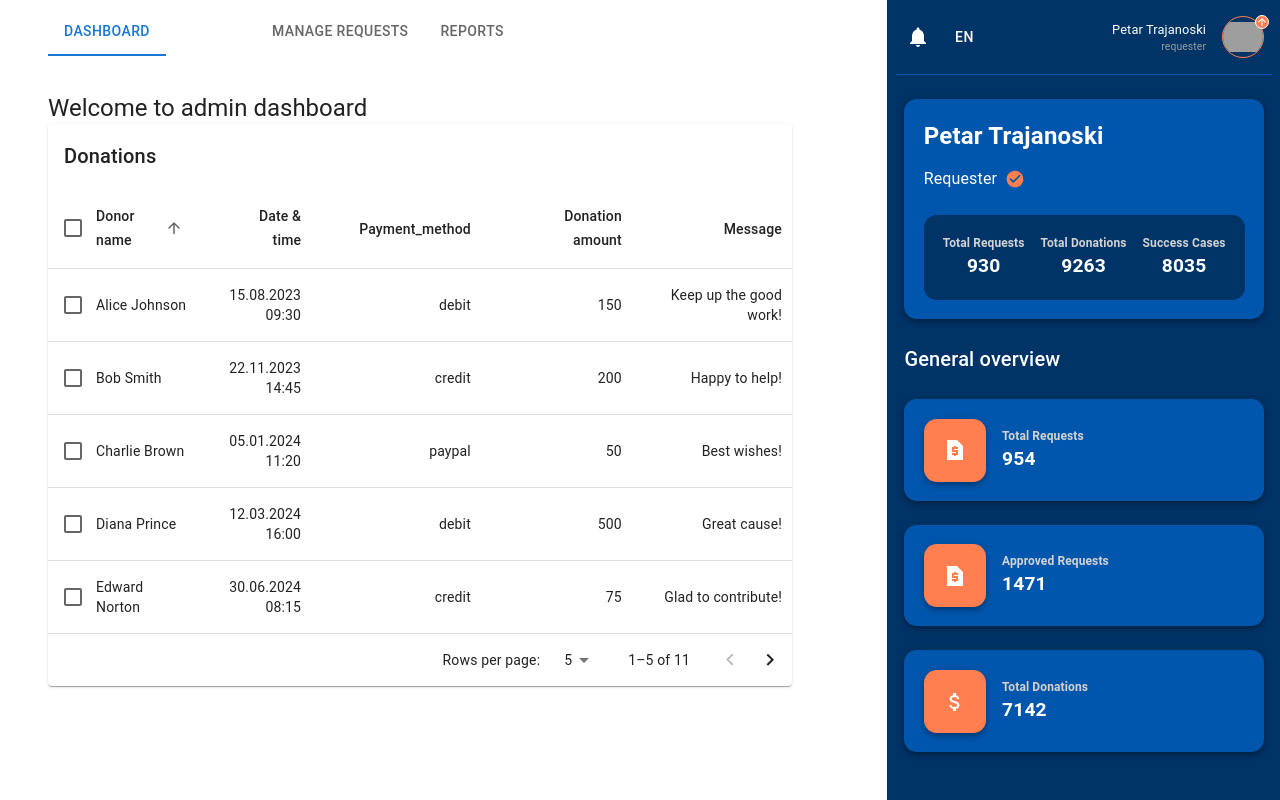
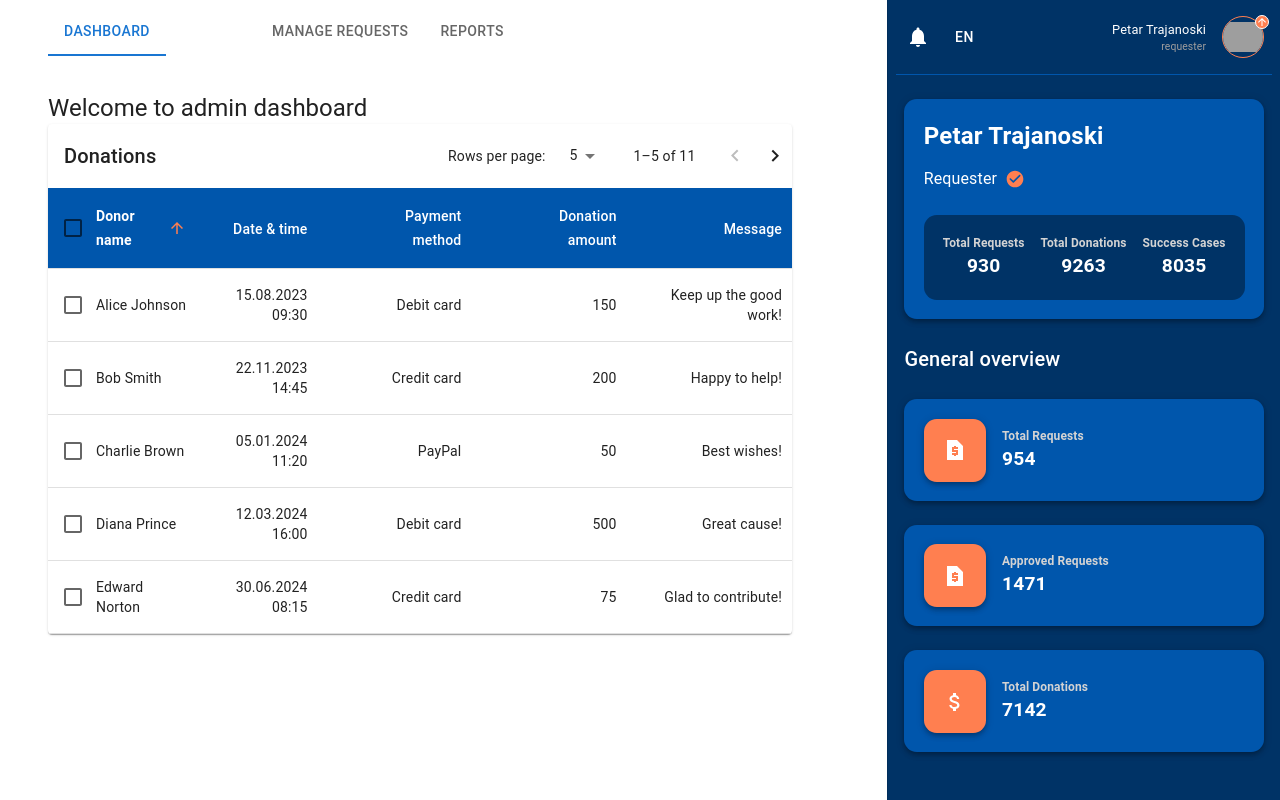
Before and after one commit to HyRALis/tender-hearts, a Next.js app: page /en/admin/dashboard in a window 1280 px wide. Built offline with nearby package versions, Linux system fonts and the light colour scheme; grey boxes are pictures that could not be loaded.

Commit message:
Finished the Donation table customizations

```diff
--- a/app/_lib/shared/components/donation-history/DonationHistoryTable.tsx
+++ b/app/_lib/shared/components/donation-history/DonationHistoryTable.tsx
@@ -10,13 +10,13 @@ import {
   TableBody,
   TableCell,
   TableContainer,
-  TablePagination,
   TableRow,
 } from '@mui/material';
 import { TDonationTableRowData } from '@/app/_lib/types/shared';
 import { DonationsTableRows } from '../../mocks/DonationsTableRows';
 import { DonationHistoryTableHead } from './DonationHistoryTableHead';
 import { DonationHistoryTableToolbar } from './DonationHistoryTableToolbar';
+import { useTranslations } from 'next-intl';
 
 function descendingComparator<T>(a: T, b: T, orderBy: keyof T) {
   if (b[orderBy] < a[orderBy]) {
@@ -43,6 +43,8 @@ function getComparator<Key extends keyof any>(
 }
 
 export default function DonationHistoryTable() {
+  const t = useTranslations('Shared');
+
   const [order, setOrder] = React.useState<Order>('asc');
   const [orderBy, setOrderBy] =
     React.useState<keyof TDonationTableRowData>('donorName');
@@ -89,17 +91,6 @@ export default function DonationHistoryTable() {
     setSelected(newSelected);
   };
 
-  const handleChangePage = (event: unknown, newPage: number) => {
-    setPage(newPage);
-  };
-
-  const handleChangeRowsPerPage = (
-    event: React.ChangeEvent<HTMLInputElement>
-  ) => {
-    setRowsPerPage(parseInt(event.target.value, 10));
-    setPage(0);
-  };
-
   const isSelected = (id: string) => selected.indexOf(id) !== -1;
 
   // Avoid a layout jump when reaching the last page with empty rows.
@@ -117,7 +108,16 @@ export default function DonationHistoryTable() {
   return (
     <Box sx={{ width: '100%' }}>
       <Paper sx={{ width: '100%', mb: 2 }}>
-        <DonationHistoryTableToolbar numSelected={selected.length} />
+        <DonationHistoryTableToolbar
+          numSelected={selected.length}
+          paginationProps={{
+            count: rows.length,
+            rowsPerPage,
+            page,
+            setPage,
+            setRowsPerPage,
+          }}
+        />
         <TableContainer>
           <Table
             sx={{ minWidth: 750 }}
@@ -146,7 +146,9 @@ export default function DonationHistoryTable() {
                     tabIndex={-1}
                     key={row.donorName}
                     selected={isItemSelected}
-                    sx={{ cursor: 'pointer' }}
+                    sx={{
+                      cursor: 'pointer',
+                    }}
                   >
                     <TableCell padding='checkbox'>
                       <Checkbox
@@ -166,7 +168,7 @@ export default function DonationHistoryTable() {
                       {row.donorName}
                     </TableCell>
                     <TableCell align='right'>{row.dateTime}</TableCell>
-                    <TableCell align='right'>{row.paymentMethod}</TableCell>
+                    <TableCell align='right'>{t(row.paymentMethod)}</TableCell>
                     <TableCell align='right'>{row.donationAmount}</TableCell>
                     <TableCell align='right'>{row.message}</TableCell>
                   </TableRow>
@@ -184,15 +186,6 @@ export default function DonationHistoryTable() {
             </TableBody>
           </Table>
         </TableContainer>
-        <TablePagination
-          rowsPerPageOptions={[5, 10, 25]}
-          component='div'
-          count={rows.length}
-          rowsPerPage={rowsPerPage}
-          page={page}
-          onPageChange={handleChangePage}
-          onRowsPerPageChange={handleChangeRowsPerPage}
-        />
       </Paper>
     </Box>
   );
--- a/app/_lib/shared/components/donation-history/DonationHistoryTableHead.tsx
+++ b/app/_lib/shared/components/donation-history/DonationHistoryTableHead.tsx
@@ -1,17 +1,15 @@
 import { TDonationTableRowData, TOrder } from '@/app/_lib/types/shared';
 import React, { FC } from 'react';
 import { useGenerateTableHeads } from '../../hooks/useGenerateTableHeads';
+import { Box, Checkbox, TableHead, TableRow } from '@mui/material';
+import { visuallyHidden } from '@mui/utils';
+import { COLORS } from '../../utils/consts';
 import {
-  Box,
-  Checkbox,
-  TableCell,
-  TableHead,
-  TableRow,
-  TableSortLabel,
-} from '@mui/material';
-import { visuallyHidden } from '@mui/utils';
+  StyledTableHeadCell,
+  StyledTableHeadTableSortLabel,
+} from '../../utils/modified-components/table';
 
-interface DonationHistoryTableHeadProps {
+export interface DonationHistoryTableHeadProps {
   numSelected: number;
   onRequestSort: (
     event: React.MouseEvent<unknown>,
@@ -41,26 +39,30 @@ export const DonationHistoryTableHead: FC<DonationHistoryTableHeadProps> = ({
 
   return (
     <TableHead>
-      <TableRow>
-        <TableCell padding='checkbox'>
+      <TableRow
+        sx={{
+          backgroundColor: COLORS.PRIMARY_LIGHT,
+        }}
+      >
+        <StyledTableHeadCell padding='checkbox'>
           <Checkbox
             color='primary'
             indeterminate={numSelected > 0 && numSelected < rowCount}
             checked={rowCount > 0 && numSelected === rowCount}
             onChange={onSelectAllClick}
             inputProps={{
-              'aria-label': 'select all desserts',
+              'aria-label': 'select all donations',
             }}
           />
-        </TableCell>
+        </StyledTableHeadCell>
         {headCells.map((headCell) => (
-          <TableCell
+          <StyledTableHeadCell
             key={headCell.id}
             align={headCell.align}
             padding={headCell.disablePadding ? 'none' : 'normal'}
             sortDirection={orderBy === headCell.id ? order : false}
           >
-            <TableSortLabel
+            <StyledTableHeadTableSortLabel
               active={orderBy === headCell.id}
               direction={orderBy === headCell.id ? order : 'asc'}
               onClick={createSortHandler(headCell.id)}
@@ -71,8 +73,8 @@ export const DonationHistoryTableHead: FC<DonationHistoryTableHeadProps> = ({
                   {order === 'desc' ? 'sorted descending' : 'sorted ascending'}
                 </Box>
               ) : null}
-            </TableSortLabel>
-          </TableCell>
+            </StyledTableHeadTableSortLabel>
+          </StyledTableHeadCell>
         ))}
       </TableRow>
     </TableHead>
--- a/app/_lib/shared/components/donation-history/DonationHistoryTableToolbar.tsx
+++ b/app/_lib/shared/components/donation-history/DonationHistoryTableToolbar.tsx
@@ -1,20 +1,43 @@
-import { Toolbar, Typography } from '@mui/material';
+import { TablePagination, Toolbar, Typography } from '@mui/material';
 import React, { FC } from 'react';
 import { alpha } from '@mui/material/styles';
 import { useTranslations } from 'next-intl';
 
 export interface DonationHistoryTableToolbarProps {
   numSelected: number;
+  paginationProps: {
+    count: number;
+    rowsPerPage: number;
+    page: number;
+    setPage: (value: React.SetStateAction<number>) => void;
+    setRowsPerPage: (value: React.SetStateAction<number>) => void;
+  };
 }
 
 export const DonationHistoryTableToolbar: FC<
   DonationHistoryTableToolbarProps
-> = ({ numSelected }) => {
+> = ({
+  numSelected,
+  paginationProps: { setPage, setRowsPerPage, ...paginationProps },
+}) => {
   const t = useTranslations('Shared');
+
+  const handleChangePage = (event: unknown, newPage: number) => {
+    setPage(newPage);
+  };
+
+  const handleChangeRowsPerPage = (
+    event: React.ChangeEvent<HTMLInputElement>
+  ) => {
+    setRowsPerPage(parseInt(event.target.value, 10));
+    setPage(0);
+  };
 
   return (
     <Toolbar
       sx={{
+        display: 'flex',
+        justifyContent: 'space-between',
         pl: { sm: 2 },
         pr: { xs: 1, sm: 1 },
         ...(numSelected > 0 && {
@@ -45,6 +68,15 @@ export const DonationHistoryTableToolbar: FC<
           {t('donations')}
         </Typography>
       )}
+
+      <TablePagination
+        sx={{ flex: '1 1 100%' }}
+        rowsPerPageOptions={[5, 10, 25]}
+        component='div'
+        onPageChange={handleChangePage}
+        onRowsPerPageChange={handleChangeRowsPerPage}
+        {...paginationProps}
+      />
     </Toolbar>
   );
 };
--- a/app/_lib/shared/mocks/DonationsTableRows.ts
+++ b/app/_lib/shared/mocks/DonationsTableRows.ts
@@ -5,21 +5,21 @@ export const DonationsTableRows = [
     donorName: 'Petar Trajanoski',
     dateTime: '02.06.2024 13:07',
     donationAmount: 305,
-    paymentMethod: 'credit',
+    paymentMethod: 'credit_card',
     message: 'Thank you',
   }),
   createData({
     donorName: 'Alice Johnson',
     dateTime: '15.08.2023 09:30',
     donationAmount: 150,
-    paymentMethod: 'debit',
+    paymentMethod: 'debit_card',
     message: 'Keep up the good work!',
   }),
   createData({
     donorName: 'Bob Smith',
     dateTime: '22.11.2023 14:45',
     donationAmount: 200,
-    paymentMethod: 'credit',
+    paymentMethod: 'credit_card',
     message: 'Happy to help!',
   }),
   createData({
@@ -33,21 +33,21 @@ export const DonationsTableRows = [
     donorName: 'Diana Prince',
     dateTime: '12.03.2024 16:00',
     donationAmount: 500,
-    paymentMethod: 'debit',
+    paymentMethod: 'debit_card',
     message: 'Great cause!',
   }),
   createData({
     donorName: 'Edward Norton',
     dateTime: '30.06.2024 08:15',
     donationAmount: 75,
-    paymentMethod: 'credit',
+    paymentMethod: 'credit_card',
     message: 'Glad to contribute!',
   }),
   createData({
     donorName: 'Fiona Gallagher',
     dateTime: '18.09.2023 19:50',
     donationAmount: 120,
-    paymentMethod: 'debit',
+    paymentMethod: 'debit_card',
     message: 'Hope this helps!',
   }),
   createData({
@@ -61,21 +61,21 @@ export const DonationsTableRows = [
     donorName: 'Hannah Montana',
     dateTime: '01.07.2024 12:00',
     donationAmount: 250,
-    paymentMethod: 'credit',
+    paymentMethod: 'credit_card',
     message: 'You are doing amazing!',
   }),
   createData({
     donorName: 'Ian Somerhalder',
     dateTime: '14.02.2024 17:45',
     donationAmount: 300,
-    paymentMethod: 'debit',
+    paymentMethod: 'debit_card',
     message: 'Happy to support!',
   }),
   createData({
     donorName: 'Jessica Alba',
     dateTime: '20.10.2023 13:30',
     donationAmount: 400,
-    paymentMethod: 'debit',
+    paymentMethod: 'debit_card',
     message: 'Keep it up!',
   }),
 ];
--- /dev/null
+++ b/app/_lib/shared/utils/modified-components/table.tsx
@@ -0,0 +1,27 @@
+'use client';
+
+import {
+  styled,
+  TableCell,
+  tableCellClasses,
+  TableSortLabel,
+} from '@mui/material';
+import { COLORS } from '../consts';
+
+export const StyledTableHeadCell = styled(TableCell)(() => ({
+  [`&.${tableCellClasses.head}`]: {
+    backgroundColor: COLORS.PRIMARY_LIGHT,
+    color: COLORS.NATURAL,
+  },
+}));
+
+export const StyledTableHeadTableSortLabel = styled(TableSortLabel)(() => ({
+  [`&.Mui-active`]: {
+    backgroundColor: COLORS.PRIMARY_LIGHT,
+    color: COLORS.NATURAL,
+    fontWeight: 'bold',
+  },
+  ['&.Mui-active .MuiTableSortLabel-icon']: {
+    color: COLORS.ACCENT,
+  },
+}));
--- a/app/_lib/types/shared.ts
+++ b/app/_lib/types/shared.ts
@@ -28,7 +28,7 @@ export type TAlignmentFlex = 'start' | 'end' | 'center';
 
 export type TOrder = 'asc' | 'desc';
 
-export type TPaymentMethods = 'credit' | 'debit' | 'paypal';
+export type TPaymentMethods = 'credit_card' | 'debit_card' | 'paypal';
 
 export interface TDonationTableRowData {
   donorName: string;
--- a/messages/en.json
+++ b/messages/en.json
@@ -43,10 +43,13 @@
     "collected": "Collected",
     "donor_name": "Donor name",
     "date_time": "Date & time",
-    "payment_method": "Payment_method",
+    "payment_method": "Payment method",
     "donation_amount": "Donation amount",
     "message": "Message",
-    "donations": "Donations"
+    "donations": "Donations",
+    "credit_card": "Credit card",
+    "debit_card": "Debit card",
+    "paypal": "PayPal"
   },
   "Admin": {
     "title": "Tender hearts",
--- a/messages/mk.json
+++ b/messages/mk.json
@@ -46,7 +46,10 @@
     "payment_method": "Начин на плаќање",
     "donation_amount": "Вредност на донација",
     "message": "Порака",
-    "donations": "Донации"
+    "donations": "Донации",
+    "credit_card": "Кредитна картичка",
+    "debit_card": "Дебитна картичка",
+    "paypal": "PayPal"
   },
   "Admin": {
     "title": "Нежни срца",
```
